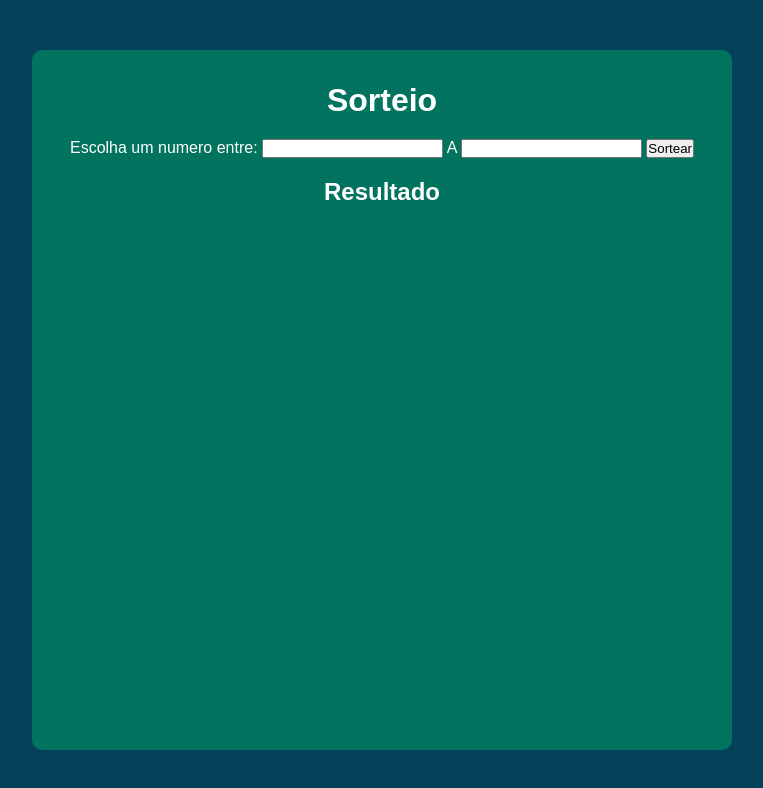
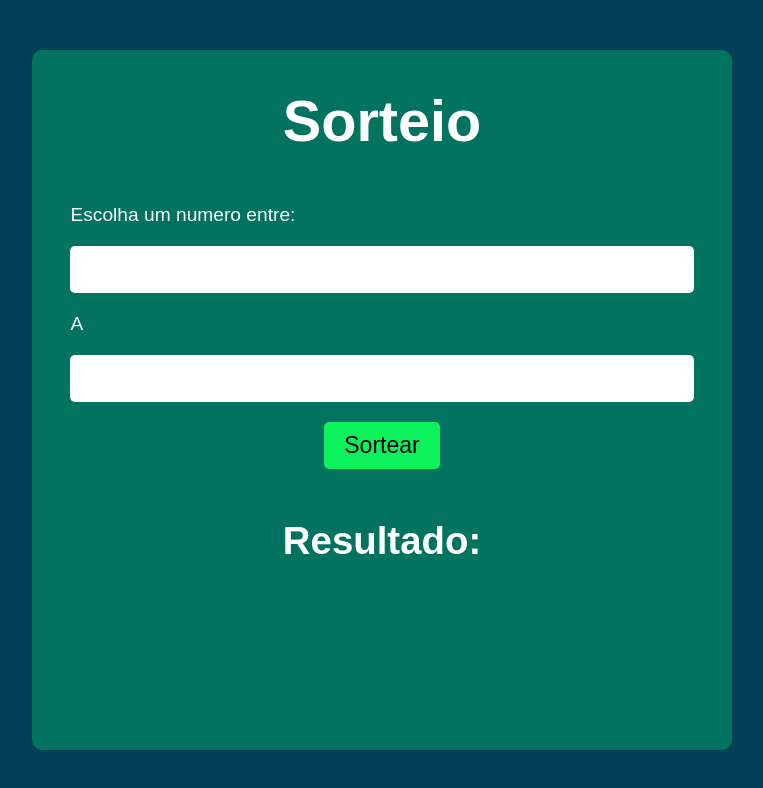
Before and after one commit to Pablo147dias/Sorteio, a plain HTML site: page index.html in a window 1280 px wide. Shown: the whole page, without its empty margins (258-1021 px from the left). Drawn offline with Linux system fonts and the light colour scheme.

Commit message:
estilizando

```diff
--- a/css/style.css
+++ b/css/style.css
@@ -6,6 +6,7 @@
 body{
     font-family: 'Arial', sans-serif;
     background-color: #034159;
+    font-size: 1.2em;
 }
 .container{
     width: 700px;
@@ -21,3 +22,42 @@ body{
     border-radius: 10px;
     color: #fff;
 }
+h1{
+    font-size: 3em;
+    text-align: center;
+    margin-bottom: 30px;
+}
+h2{
+    font-size: 2em;
+    text-align: center;
+    margin: 30px 0px;
+}
+
+input[type=number]{
+    width: 100%;
+    padding: 10px;
+    font-size: 1.2em;
+    border-radius: 5px;
+    border: none;
+    margin: 20px 0px;
+}
+
+button{
+    display: flex;
+    margin: 0 auto;
+    padding: 10px 20px;
+    font-size: 1.2em;
+    border-radius: 5px;
+    border: none;
+    background-color: #0CF25D;
+    color: #000000;
+    cursor: pointer;
+
+}
+p{
+    font-family: 'Franklin Gothic Medium', 'Arial Narrow', Arial, sans-serif;
+    font-size: 4em;
+    text-align: center;
+    margin: 20px 0px;
+    color: #0CF25D;
+}
--- a/index.html
+++ b/index.html
@@ -17,7 +17,7 @@
         <button type="submit" id="sortear">Sortear</button>
       </form>
       <div id="resultado">
-        <h2>Resultado</h2>
+        <h2>Resultado:</h2>
         <p id="res"></p>
       </div>
     </div>
```
Also changed, not shown: 1 other file.
